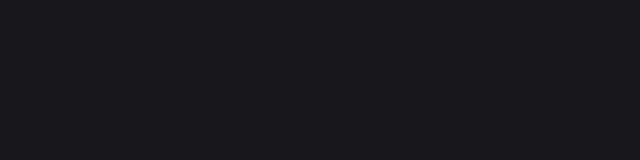
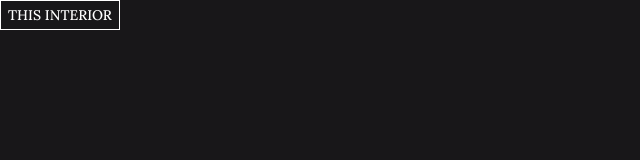
Before and after one commit to GavinITP/Interior-Consultant, a plain HTML site: page index.html in a window 1280 px wide. Shown: the whole page, without its empty margins (0-640 px from the left). Drawn offline with Linux system fonts and the light colour scheme.

Commit message:
Create logo.

```diff
--- a/css/styles.css
+++ b/css/styles.css
@@ -129,3 +129,19 @@ body {
     font-size: 2.4rem;
   }
 }
+
+/* Logo */
+.logo {
+  border: 1px solid #fff;
+  display: inline-flex;
+  height: 30px;
+  width: 120px;
+}
+
+.logo__text {
+  font-family: var(--font-heading);
+  font-size: 1.4rem;
+  font-weight: 200;
+  text-transform: uppercase;
+  margin: auto;
+}
--- a/index.html
+++ b/index.html
@@ -7,5 +7,9 @@
     <link rel="stylesheet" href="css/styles.css" />
     <title>Interior Consultant</title>
   </head>
-  <body></body>
+  <body>
+    <div class="logo">
+      <p class="logo__text">This Interior</p>
+    </div>
+  </body>
 </html>
```
Also changed, not shown: components/logo.html (added, +3 -0 lines).
